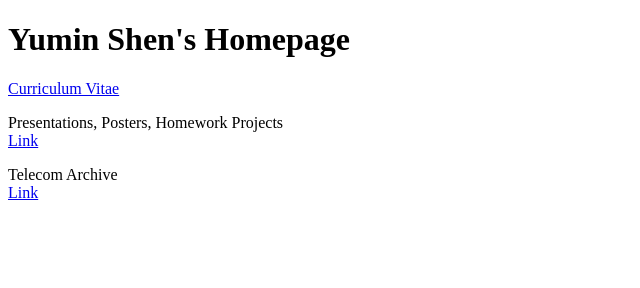
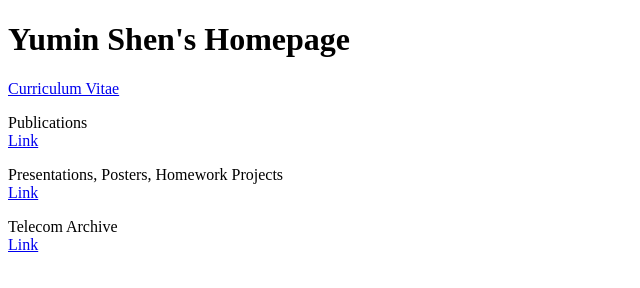
Before and after one commit to nimuynehs/nimuynehs.github.io, a plain HTML site: page index.html in a window 1280 px wide. Shown: the whole page, without its empty margins (0-640 px from the left). Drawn offline with Linux system fonts and the light colour scheme.

Commit message:
Update index.html

```diff
--- a/index.html
+++ b/index.html
@@ -7,6 +7,9 @@
 <body bgcolor="ffffff">
 <h1>Yumin Shen's Homepage</h1>
 <p><a href="cv.pdf"> Curriculum Vitae</a></p>
+<p> Publications
+  <br>
+  <a href="publications.html"> Link</a></p>
 <p> Presentations, Posters, Homework Projects
   <br>
   <a href="pres.html"> Link</a></p>
```
